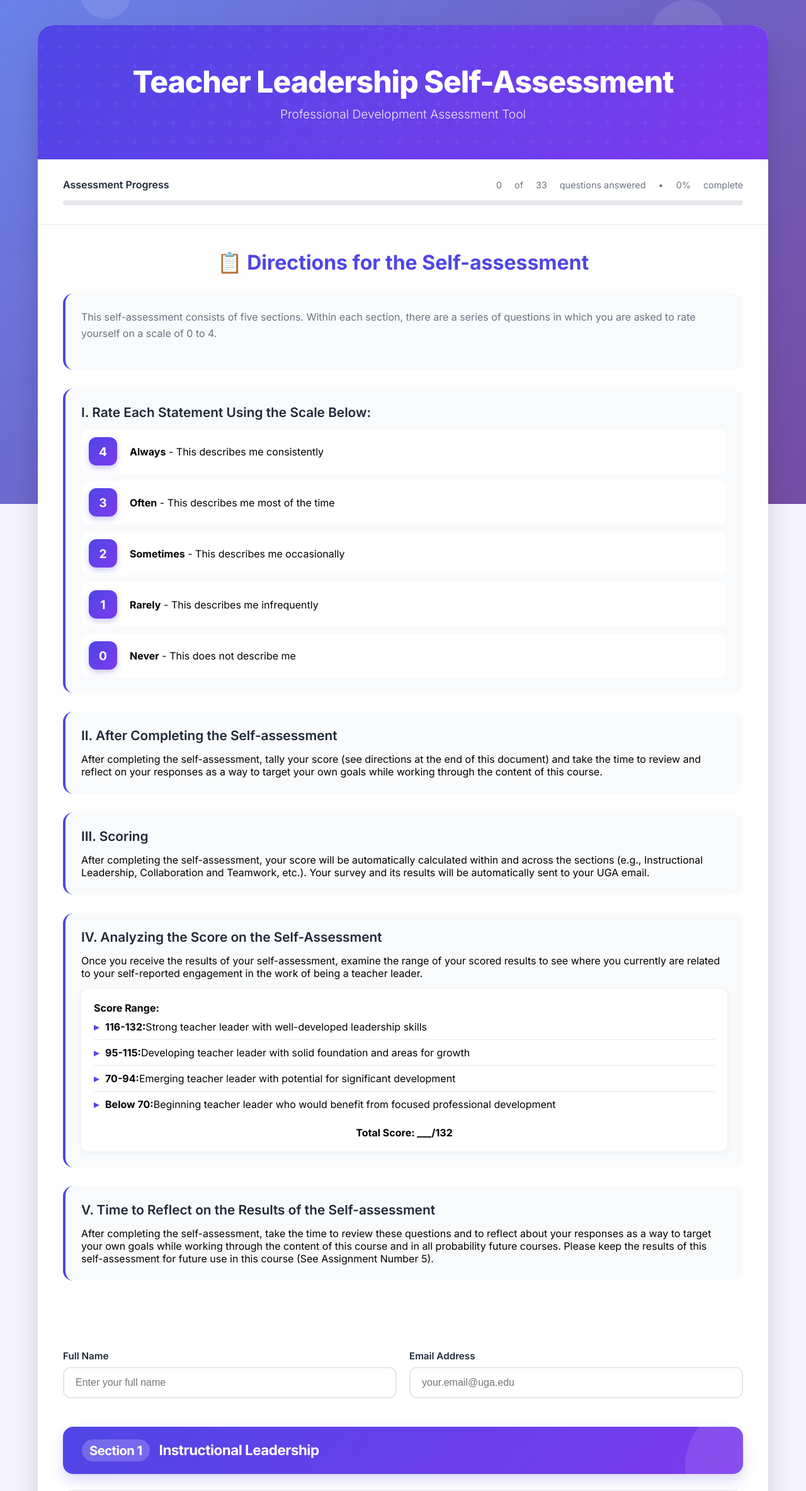
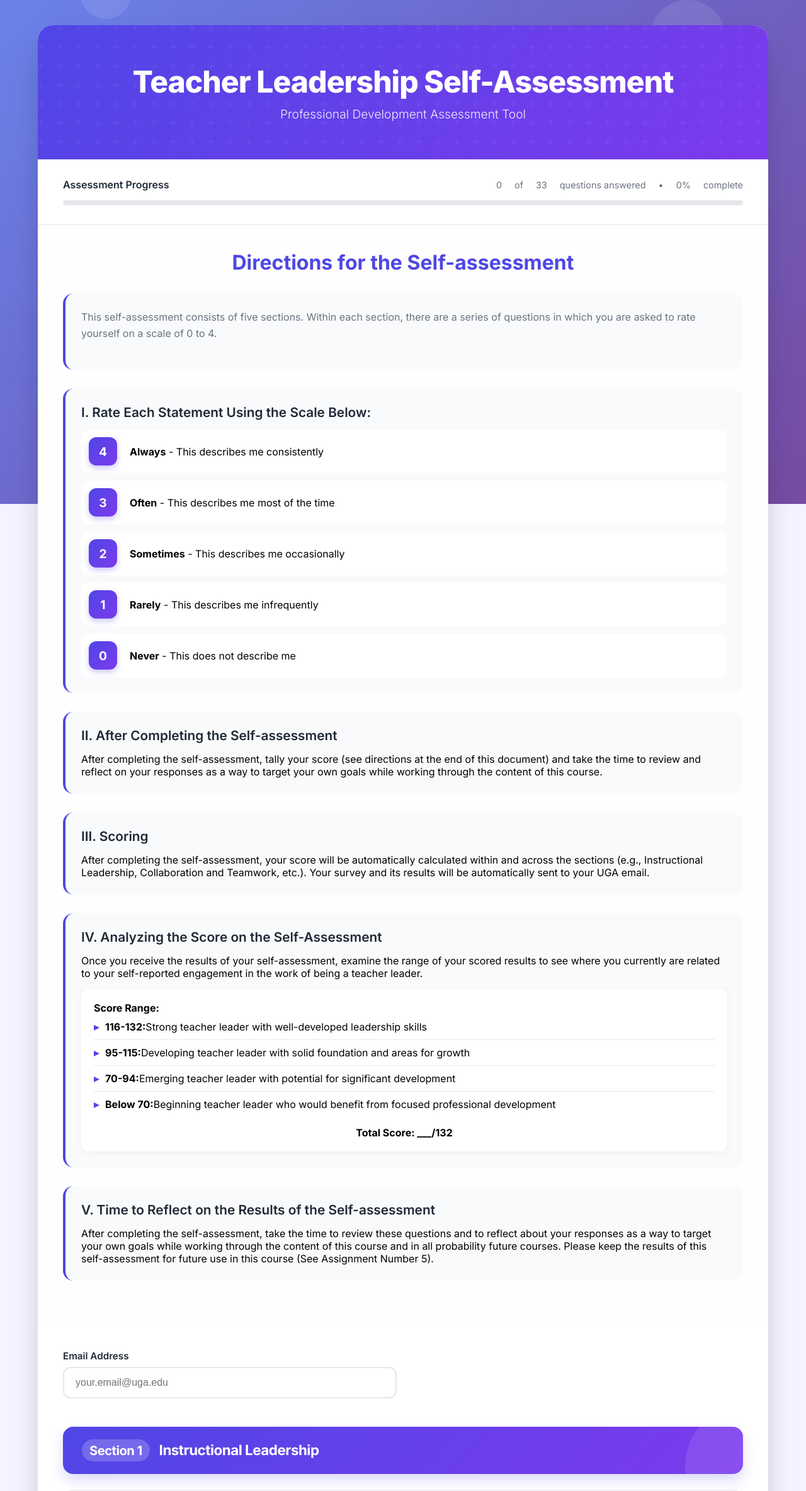
Before and after one commit to Beltov/Teacher-Leadership-Self-Assessment-Survey, a plain HTML site: page index.html in a window 1280 px wide. Shown: the top 2367 px of the page at 63% size. Drawn offline with Linux system fonts and the light colour scheme.

Commit message:
Update index.html

```diff
--- a/index.html
+++ b/index.html
@@ -1000,7 +1000,7 @@
                 </div>
 
                 <div class="instructions-container">
-                    <h2>📋 Directions for the Self-assessment</h2>
+                    <h2>Directions for the Self-assessment</h2>
 
                     <div class="instruction-section">
                         <p style="margin-bottom: 20px; color: var(--gray); line-height: 1.6;">This self-assessment consists of five sections. Within each section, there are a series of questions in which you are asked to rate yourself on a scale of 0 to 4.</p>
@@ -1067,11 +1067,7 @@
                 <form id="assessmentForm">
                     <div class="form-container">
                         <div class="user-info">
-                            <div class="form-group">
-                                <label for="name">Full Name</label>
-                                <input type="text" id="name" name="name" placeholder="Enter your full name" required>
-                                <span class="error" id="name-error"></span>
-                            </div>
+
                             <div class="form-group">
                                 <label for="email">Email Address</label>
                                 <input type="email" id="email" name="email" placeholder="your.email@uga.edu" required>
```
